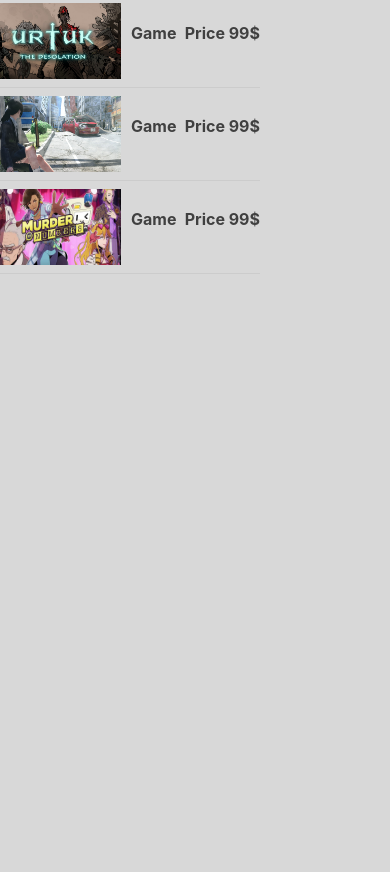
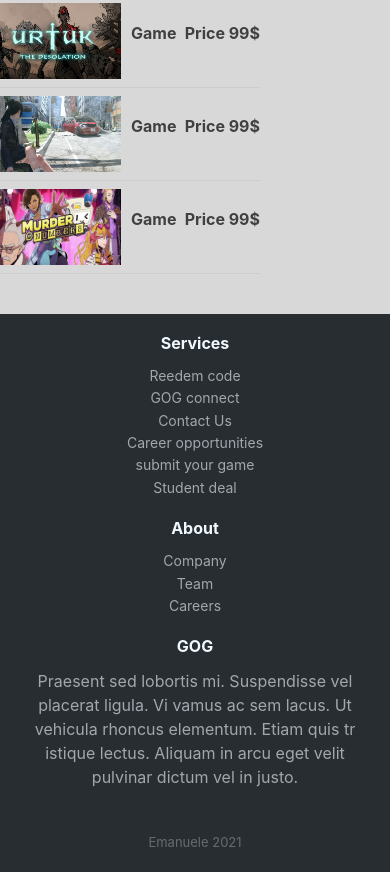
Before and after one commit to EmanueleFurlani/Strive-Homework-M2D10, a plain HTML site: page index.html in a window 390 px wide. Shown: the part 6921-7793 px from the top of the page. Before the commit the page ends 7235 px from the top, so only its background shows below. Drawn offline with nearby package versions, Linux system fonts and the light colour scheme.

Commit message:
add footer

```diff
--- a/index.html
+++ b/index.html
@@ -364,7 +364,40 @@
          </div>
      </div>
 
-
+     <div class="footer-dark">
+        <footer>
+            <div class="container">
+                <div class="row">
+                    <div class="col-sm-6 col-md-3 item">
+                        <h3>Services</h3>
+                        <ul>
+                            <li><a href="#">Reedem code</a></li>
+                            <li><a href="#">GOG connect</a></li>
+                            <li><a href="#">Contact Us</a></li>
+                            <li><a href="#">Career opportunities</a></li>
+                            <li><a href="#">submit your game</a></li>
+                            <li><a href="#">Student deal</a></li>
+                        </ul>
+                    </div>
+                    <div class="col-sm-6 col-md-3 item">
+                        <h3>About</h3>
+                        <ul>
+                            <li><a href="#">Company</a></li>
+                            <li><a href="#">Team</a></li>
+                            <li><a href="#">Careers</a></li>
+                        </ul>
+                    </div>
+                    <div class="col-md-6 item text">
+                        <h3>GOG</h3>
+                        <p>Praesent sed lobortis mi. Suspendisse vel placerat ligula. Vi
+                            vamus ac sem lacus. Ut vehicula rhoncus elementum. Etiam quis tr
+                            istique lectus. Aliquam in arcu eget velit pulvinar dictum vel in justo.</p>
+                    </div>
+                </div>
+                <p class="copyright">Emanuele 2021</p>
+            </div>
+        </footer>
+    </div>
 
     <script src="https://code.jquery.com/jquery-3.5.1.slim.min.js" integrity="sha384-DfXdz2htPH0lsSSs5nCTpuj/zy4C+OGpamoFVy38MVBnE+IbbVYUew+OrCXaRkfj" crossorigin="anonymous"></script>
     <script src="https://cdn.jsdelivr.net/npm/bootstrap@4.6.0/dist/js/bootstrap.bundle.min.js" integrity="sha384-Piv4xVNRyMGpqkS2by6br4gNJ7DXjqk09RmUpJ8jgGtD7zP9yug3goQfGII0yAns" crossorigin="anonymous"></script>
--- a/style.css
+++ b/style.css
@@ -39,9 +39,102 @@ line-height: 12px;
     width: 22rem
 }
 .border2 {
-    border-bottom: 1px solid rgb(138, 134, 134);!important
+    border-bottom: 1px solid rgb(138, 134, 134);
 }
 .img-fix {
     height: 150px;
     object-fit: cover;
 }
+
+
+
+
+.footer-dark {
+    padding:20px 0;
+    color:#f0f9ff;
+    background-color:#282d32;
+  }
+
+  .footer-dark h3 {
+    margin-top:0;
+    margin-bottom:12px;
+    font-weight:bold;
+    font-size:16px;
+  }
+
+  .footer-dark ul {
+    padding:0;
+    list-style:none;
+    line-height:1.6;
+    font-size:14px;
+    margin-bottom:0;
+  }
+
+  .footer-dark ul a {
+    color:inherit;
+    text-decoration:none;
+    opacity:0.6;
+  }
+
+  .footer-dark ul a:hover {
+    opacity:0.8;
+  }
+
+  @media (max-width:767px) {
+    .footer-dark .item:not(.social) {
+      text-align:center;
+      padding-bottom:20px;
+    }
+  }
+
+  .footer-dark .item.text {
+    margin-bottom:36px;
+  }
+
+  @media (max-width:767px) {
+    .footer-dark .item.text {
+      margin-bottom:0;
+    }
+  }
+
+  .footer-dark .item.text p {
+    opacity:0.6;
+    margin-bottom:0;
+  }
+
+  .footer-dark .item.social {
+    text-align:center;
+  }
+
+  @media (max-width:991px) {
+    .footer-dark .item.social {
+      text-align:center;
+      margin-top:20px;
+    }
+  }
+
+  .footer-dark .item.social > a {
+    font-size:20px;
+    width:36px;
+    height:36px;
+    line-height:36px;
+    display:inline-block;
+    text-align:center;
+    border-radius:50%;
+    box-shadow:0 0 0 1px rgba(255,255,255,0.4);
+    margin:0 8px;
+    color:#fff;
+    opacity:0.75;
+  }
+
+  .footer-dark .item.social > a:hover {
+    opacity:0.9;
+  }
+
+  .footer-dark .copyright {
+    text-align:center;
+    padding-top:24px;
+    opacity:0.3;
+    font-size:13px;
+    margin-bottom:0;
+  }
```
